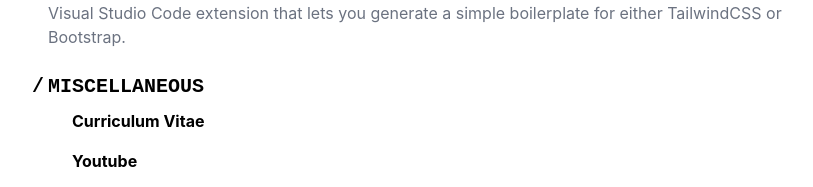
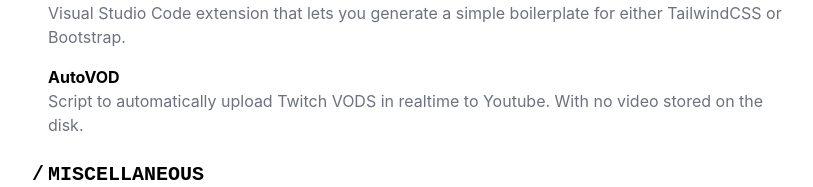
Before and after one commit to jenslys/old_portfolio, a Next.js app: page / in a window 1280 px wide. Shown: the part 301-488 px from the top of the page, without its empty margins (224-1037 px from the left). Built offline with nearby package versions, Linux system fonts and the light colour scheme; some icons are missing; a web font is replaced by a local one; what tailwindcss-css-filters would draw is missing.

Commit message:
added new github project

```diff
--- a/components/structures/ProjectsSection.js
+++ b/components/structures/ProjectsSection.js
@@ -48,6 +48,17 @@
             boilerplate for either TailwindCSS or Bootstrap.
           </p>
         </div>
+        <div>
+          <a href="https://github.com/jenslys/AutoVOD" target="_blank">
+            <h2 className="text-black dark:text-white font-bold rainbow_text_hover inline-block">
+              AutoVOD
+            </h2>
+          </a>
+          <p className="text-gray-500 dark:text-gray-400">
+            Script to automatically upload Twitch VODS in realtime to Youtube.
+            With no video stored on the disk.
+          </p>
+        </div>
       </div>
     </div>
   );
```
